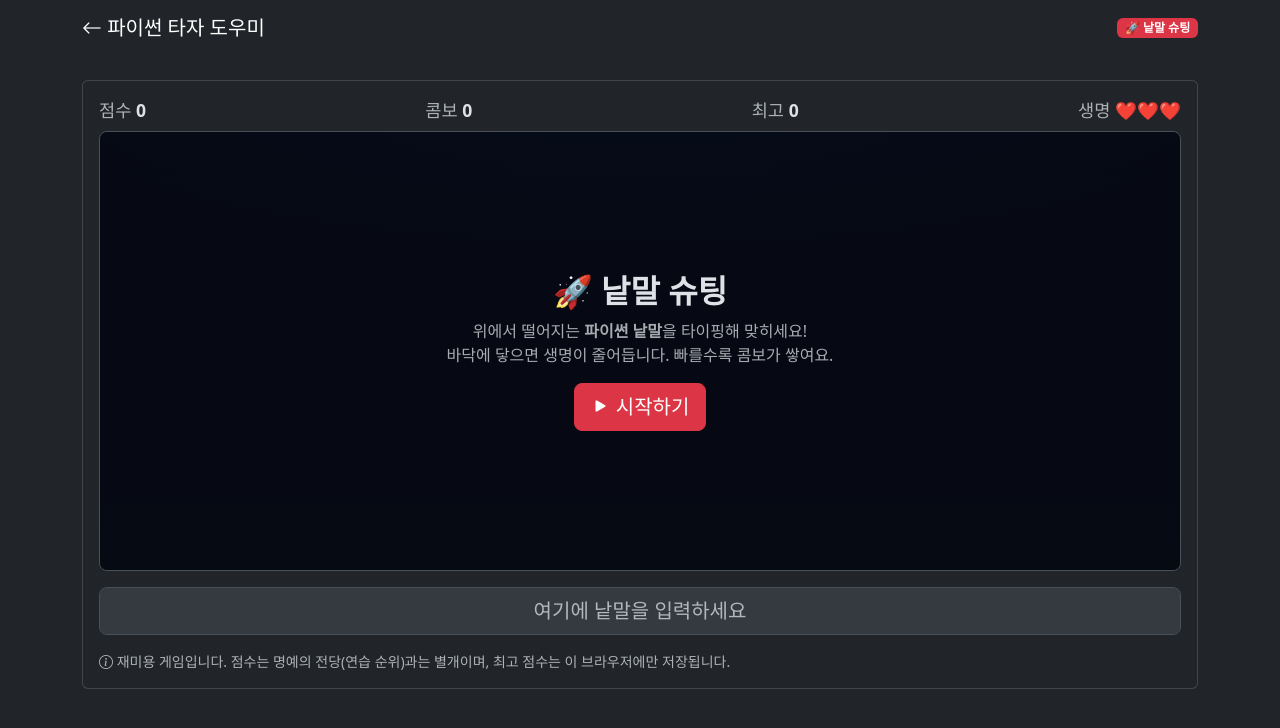
After one commit to kuekkuek85-85/python_typing_helper, a Flask app: page /game/word-shooter in a window 1280 px wide. The commit adds this page. Shown: the top 728 px of the page. Run offline with Flask 3, Linux system fonts and the light colour scheme; some libraries are stand-ins or nearby versions.

Commit message:
타자 게임 「낱말 슈팅」 추가 (재미용, 클라이언트 전용) (#10)
학생들이 재미있게 연습하도록 타자 게임 메뉴를 넣었다. 떨어지는 파이썬
낱말을 타이핑해 맞히는 ZType 스타일 게임이다. 빠르게 맞힐수록 콤보가
쌓이고, 바닥에 닿으면 생명이 줄어 생명 3개를 다 쓰면 끝난다.

- content.py: GAME_WORDS(파이썬 키워드·내장 함수·터틀 메서드) 추가
- app.py: GET /game/word-shooter 라우트
- templates/game_word_shooter.html: 게임 화면(HUD·게임 영역·입력창)
- static/js/game_word_shooter.js: 낙하·타이핑 매칭·콤보·난이도·게임오버
- static/css/custom.css: 게임 스타일
- index.html: 홈에 '타자 게임' 섹션(낱말 슈팅 링크)

재미용이라 서버 검증·명예의 전당(순위)과 분리했다. 최고 점수는
브라우저(localStorage)에만 저장한다. 반 경쟁용 게임 전용 순위표는
다음 단계에서 서버에 붙인다.


Claude-Session: https://claude.ai/code/session_015A4qsHwNLu649VBiGbKKMi

Co-authored-by: Claude <noreply@anthropic.com>

```diff
--- a/app.py
+++ b/app.py
@@ -258,6 +258,12 @@ def _register_routes(app: Flask) -> None:
             practice_seconds=config.PRACTICE_SECONDS,
             keystroke_flush_ms=config.KEYSTROKE_FLUSH_MS,
         )
+
+    @app.route('/game/word-shooter')
+    def game_word_shooter():
+        """타자 게임 「낱말 슈팅」. 재미용이라 서버 검증·순위표와 분리돼 있고,
+        떨어지는 파이썬 낱말을 타이핑해 맞히는 클라이언트 게임이다."""
+        return render_template('game_word_shooter.html', words=content.GAME_WORDS)
 
     @app.route('/health')
     def health():
--- a/static/css/custom.css
+++ b/static/css/custom.css
@@ -433,3 +433,76 @@
         background: #ffffff !important;
     }
 }
+
+/* ===== 타자 게임: 낱말 슈팅 ===== */
+.game-hud {
+    font-size: 1.1rem;
+    flex-wrap: wrap;
+    gap: 0.5rem 1rem;
+}
+
+.game-area {
+    position: relative;
+    height: 440px;
+    overflow: hidden;
+    border-radius: 0.5rem;
+    border: 1px solid var(--bs-border-color);
+    background:
+        radial-gradient(1200px 300px at 50% -10%, rgba(13, 110, 253, 0.18), transparent 60%),
+        linear-gradient(180deg, #0b1020 0%, #0d1424 100%);
+}
+
+/* 떨어지는 낱말 */
+.game-word {
+    position: absolute;
+    top: 0;
+    padding: 4px 12px;
+    font-family: 'Courier New', monospace;
+    font-size: 1.15rem;
+    font-weight: 600;
+    white-space: nowrap;
+    color: var(--bs-light);
+    background: rgba(33, 37, 41, 0.9);
+    border: 1px solid var(--bs-secondary);
+    border-radius: 6px;
+    box-shadow: 0 2px 6px rgba(0, 0, 0, 0.4);
+    will-change: top;
+}
+
+/* 지금까지 맞게 친 앞부분 */
+.game-word-typed {
+    color: #ffd43b;              /* 파이썬 노랑 */
+    text-decoration: underline;
+}
+
+/* 맞혔을 때 터지는 효과 */
+.game-word-hit {
+    animation: gameWordHit 0.15s ease-out forwards;
+}
+
+@keyframes gameWordHit {
+    to { transform: scale(1.6); opacity: 0; }
+}
+
+/* 바닥에 닿았을 때 영역이 잠깐 붉게 */
+.game-area-hurt {
+    box-shadow: inset 0 0 0 3px rgba(220, 53, 69, 0.8);
+}
+
+/* 시작/게임오버 오버레이 */
+.game-overlay {
+    position: absolute;
+    inset: 0;
+    display: flex;
+    align-items: center;
+    justify-content: center;
+    padding: 1rem;
+    background: rgba(5, 8, 16, 0.82);
+    z-index: 5;
+}
+
+@media (max-width: 768px) {
+    .game-area { height: 360px; }
+    .game-word { font-size: 1rem; padding: 3px 9px; }
+    .game-hud { font-size: 1rem; }
+}
--- /dev/null
+++ b/static/js/game_word_shooter.js
@@ -0,0 +1,276 @@
+/**
+ * 낱말 슈팅 - 타자 게임 (재미용, 클라이언트 전용)
+ *
+ * 위에서 떨어지는 파이썬 낱말을 타이핑해 맞힌다. 바닥에 닿으면 생명이 줄고,
+ * 빠르게 맞힐수록 콤보가 쌓인다. 점수는 서버에 저장하지 않으며(명예의 전당과
+ * 무관), 최고 점수만 이 브라우저(localStorage)에 남긴다.
+ */
+(function () {
+    'use strict';
+
+    var WORDS = (window.gameWords && window.gameWords.length) ? window.gameWords
+        : ['print', 'def', 'for', 'turtle', 'range'];
+    var BEST_KEY = 'wordShooterBest';
+
+    var el = {};
+    var state = null;
+    var rafId = null;
+
+    document.addEventListener('DOMContentLoaded', function () {
+        el = {
+            area: document.getElementById('gameArea'),
+            input: document.getElementById('gameInput'),
+            score: document.getElementById('gameScore'),
+            combo: document.getElementById('gameCombo'),
+            best: document.getElementById('gameBest'),
+            lives: document.getElementById('gameLives'),
+            overlay: document.getElementById('gameOverlay'),
+            overlayTitle: document.getElementById('overlayTitle'),
+            overlayText: document.getElementById('overlayText'),
+            startBtn: document.getElementById('startBtn')
+        };
+
+        el.best.textContent = loadBest();
+        el.startBtn.addEventListener('click', startGame);
+        el.input.addEventListener('input', handleInput);
+        // 한글 입력 모드면 글자가 안 맞으므로, 연습 화면과 같은 영문 힌트를 준다.
+        el.input.setAttribute('lang', 'en');
+
+        // 탭을 벗어나면 잠시 멈춰 낱말이 쌓이지 않게 한다.
+        document.addEventListener('visibilitychange', function () {
+            if (document.hidden && state && state.running) pause();
+        });
+    });
+
+    // --- 최고 점수 (localStorage) ----------------------------------------
+    function loadBest() {
+        try { return parseInt(localStorage.getItem(BEST_KEY), 10) || 0; }
+        catch (e) { return 0; }
+    }
+
+    function saveBest(score) {
+        try { localStorage.setItem(BEST_KEY, String(score)); }
+        catch (e) { /* 사생활 보호 모드 등에서는 그냥 넘어간다 */ }
+    }
+
+    // --- 게임 시작/종료 --------------------------------------------------
+    function startGame() {
+        state = {
+            words: [],
+            score: 0,
+            combo: 0,
+            lives: 3,
+            running: true,
+            lastSpawn: 0,
+            lastFrame: 0,
+            best: loadBest()
+        };
+
+        // 이전 판의 낱말 DOM을 모두 치운다.
+        var old = el.area.querySelectorAll('.game-word');
+        for (var i = 0; i < old.length; i++) old[i].remove();
+
+        el.overlay.classList.add('d-none');
+        el.input.disabled = false;
+        el.input.value = '';
+        el.input.focus();
+        updateHud();
+        rafId = window.requestAnimationFrame(loop);
+    }
+
+    function pause() {
+        if (!state) return;
+        state.running = false;
+        if (rafId) window.cancelAnimationFrame(rafId);
+        showOverlay('⏸ 잠깐 멈춤', '다시 시작하려면 버튼을 누르세요.', '이어서 하기');
+    }
+
+    function gameOver() {
+        state.running = false;
+        if (rafId) window.cancelAnimationFrame(rafId);
+        el.input.disabled = true;
+
+        var best = loadBest();
+        if (state.score > best) { best = state.score; saveBest(best); }
+        el.best.textContent = best;
+
+        var newRecord = state.score >= best && state.score > 0;
+        showOverlay(
+            '게임 끝!',
+            '점수 <strong>' + state.score + '</strong>' +
+            (newRecord ? ' · 🎉 최고 기록!' : ' · 최고 ' + best),
+            '다시 하기'
+        );
+    }
+
+    function showOverlay(title, html, btnLabel) {
+        el.overlayTitle.textContent = title;
+        el.overlayText.innerHTML = html;
+        el.startBtn.innerHTML = '<i class="bi bi-play-fill"></i> ' + btnLabel;
+        el.overlay.classList.remove('d-none');
+    }
+
+    // --- 메인 루프 -------------------------------------------------------
+    function loop(now) {
+        if (!state || !state.running) return;
+        if (!state.lastFrame) state.lastFrame = now;
+        var dt = Math.min((now - state.lastFrame) / 1000, 0.1); // 큰 점프 방지
+        state.lastFrame = now;
+
+        maybeSpawn(now);
+        moveWords(dt);
+
+        rafId = window.requestAnimationFrame(loop);
+    }
+
+    function difficulty() {
+        // 점수가 오를수록 더 자주, 더 빠르게 떨어진다.
+        var level = state.score / 400;
+        return {
+            spawnInterval: Math.max(650, 1700 - level * 180),  // ms
+            fallSpeed: Math.min(130, 45 + level * 9)           // px/s
+        };
+    }
+
+    function maybeSpawn(now) {
+        var diff = difficulty();
+        if (now - state.lastSpawn < diff.spawnInterval) return;
+        state.lastSpawn = now;
+        spawnWord(diff.fallSpeed);
+    }
+
+    function spawnWord(fallSpeed) {
+        // 지금 떠 있는 낱말과 겹치지 않는 것을 고른다(정확 일치가 헷갈리지 않게).
+        var active = {};
+        for (var i = 0; i < state.words.length; i++) active[state.words[i].text] = true;
+        var pool = WORDS.filter(function (w) { return !active[w]; });
+        if (!pool.length) return;
+        var text = pool[Math.floor(Math.random() * pool.length)];
+
+        var node = document.createElement('div');
+        node.className = 'game-word';
+        node.textContent = text;
+        el.area.appendChild(node);
+
+        var areaW = el.area.clientWidth;
+        var maxX = Math.max(0, areaW - node.offsetWidth - 8);
+        var x = Math.floor(Math.random() * maxX) + 4;
+        node.style.left = x + 'px';
+        node.style.top = '0px';
+
+        state.words.push({ el: node, text: text, y: 0, speed: fallSpeed });
+    }
+
+    function moveWords(dt) {
+        var bottom = el.area.clientHeight;
+        for (var i = state.words.length - 1; i >= 0; i--) {
+            var w = state.words[i];
+            w.y += w.speed * dt;
+            w.el.style.top = w.y + 'px';
+            if (w.y + w.el.offsetHeight >= bottom) {
+                // 바닥에 닿음 → 생명 감소
+                w.el.remove();
+                state.words.splice(i, 1);
+                loseLife();
+            }
+        }
+    }
+
+    function loseLife() {
+        state.lives -= 1;
+        state.combo = 0;
+        el.input.value = '';
+        updateHud();
+        flashArea();
+        if (state.lives <= 0) gameOver();
+    }
+
+    // --- 타이핑 처리 -----------------------------------------------------
+    function handleInput() {
+        if (!state || !state.running) return;
+
+        // 영문 글자만 남긴다(한글 IME가 켜져 있어도 게임이 멈추지 않게).
+        var candidate = (el.input.value || '').replace(/[^A-Za-z]/g, '');
+
+        if (candidate === '') { el.input.value = ''; render(''); return; }
+
+        // 떠 있는 낱말 중 이 입력으로 시작하는 게 있는지 본다.
+        var matches = state.words.filter(function (w) {
+            return w.text.indexOf(candidate) === 0;
+        });
+
+        if (!matches.length) {
+            // 어떤 낱말과도 안 맞으면 방금 친 글자는 무시한다(진행 중이던 입력은 지킨다).
+            var kept = candidate.slice(0, -1);
+            el.input.value = kept;
+            flashInput();
+            render(kept);
+            return;
+        }
+
+        el.input.value = candidate;
+
+        // 정확히 완성된 낱말이 있으면 맞힌 것(바닥에 가까운 것부터).
+        var done = matches
+            .filter(function (w) { return w.text === candidate; })
+            .sort(function (a, b) { return b.y - a.y; })[0];
+
+        if (done) {
+            destroyWord(done);
+            el.input.value = '';
+            render('');
+        } else {
+            render(candidate);
+        }
+    }
+
+    function destroyWord(word) {
+        var idx = state.words.indexOf(word);
+        if (idx === -1) return;
+        word.el.classList.add('game-word-hit');
+        var node = word.el;
+        window.setTimeout(function () { node.remove(); }, 150);
+        state.words.splice(idx, 1);
+
+        state.combo += 1;
+        // 점수 = 글자 수 × (1 + 콤보 보너스). 빨리 연달아 맞힐수록 많이 받는다.
+        state.score += word.text.length * (1 + Math.floor(state.combo / 3));
+        if (state.score > state.best) state.best = state.score;
+        updateHud();
+    }
+
+    /** 입력 중인 글자에 맞춰 각 낱말의 맞힌 앞부분을 강조한다. */
+    function render(buffer) {
+        for (var i = 0; i < state.words.length; i++) {
+            var w = state.words[i];
+            if (buffer && w.text.indexOf(buffer) === 0) {
+                w.el.innerHTML = '<span class="game-word-typed">' +
+                    escapeHtml(buffer) + '</span>' + escapeHtml(w.text.slice(buffer.length));
+            } else {
+                w.el.textContent = w.text;
+            }
+        }
+    }
+
+    // --- 표시 갱신 -------------------------------------------------------
+    function updateHud() {
+        el.score.textContent = state.score;
+        el.combo.textContent = state.combo;
+        el.best.textContent = Math.max(state.best, loadBest());
+        el.lives.textContent = state.lives > 0 ? '❤️'.repeat(state.lives) : '💀';
+    }
+
+    function flashArea() {
+        el.area.classList.add('game-area-hurt');
+        window.setTimeout(function () { el.area.classList.remove('game-area-hurt'); }, 200);
+    }
+
+    function flashInput() {
+        el.input.classList.add('is-invalid');
+        window.setTimeout(function () { el.input.classList.remove('is-invalid'); }, 150);
+    }
+
+    function escapeHtml(s) {
+        return String(s).replace(/&/g, '&amp;').replace(/</g, '&lt;').replace(/>/g, '&gt;');
+    }
+})();
--- /dev/null
+++ b/templates/game_word_shooter.html
@@ -0,0 +1,76 @@
+<!DOCTYPE html>
+<html lang="ko" data-bs-theme="dark">
+<head>
+    <meta charset="UTF-8">
+    <meta name="viewport" content="width=device-width, initial-scale=1.0">
+    <title>낱말 슈팅 - 파이썬 타자 도우미</title>
+    <link href="{{ url_for('static', filename='vendor/bootstrap/bootstrap.min.css') }}" rel="stylesheet">
+    <link href="{{ url_for('static', filename='vendor/bootstrap-icons/bootstrap-icons.min.css') }}" rel="stylesheet">
+    <link rel="icon" href="{{ url_for('static', filename='favicon.svg') }}" type="image/svg+xml">
+    <link href="{{ url_for('static', filename='css/custom.css') }}" rel="stylesheet">
+</head>
+<body>
+    <nav class="navbar navbar-expand-lg">
+        <div class="container">
+            <a href="{{ url_for('index') }}" class="navbar-brand">
+                <i class="bi bi-arrow-left"></i>
+                파이썬 타자 도우미
+            </a>
+            <span class="badge bg-danger">🚀 낱말 슈팅</span>
+        </div>
+    </nav>
+
+    <div class="container mt-4">
+        <div class="card">
+            <div class="card-body">
+                <!-- HUD -->
+                <div class="d-flex justify-content-between align-items-center mb-2 game-hud">
+                    <div><span class="text-muted">점수</span> <strong id="gameScore">0</strong></div>
+                    <div><span class="text-muted">콤보</span> <strong id="gameCombo">0</strong></div>
+                    <div><span class="text-muted">최고</span> <strong id="gameBest">0</strong></div>
+                    <div><span class="text-muted">생명</span> <strong id="gameLives">❤️❤️❤️</strong></div>
+                </div>
+
+                <!-- 게임 영역 -->
+                <div id="gameArea" class="game-area">
+                    <!-- 떨어지는 낱말이 여기에 생긴다 -->
+
+                    <!-- 시작/게임오버 오버레이 -->
+                    <div id="gameOverlay" class="game-overlay">
+                        <div class="text-center">
+                            <h3 id="overlayTitle" class="mb-2">🚀 낱말 슈팅</h3>
+                            <p id="overlayText" class="text-muted mb-3">
+                                위에서 떨어지는 <strong>파이썬 낱말</strong>을 타이핑해 맞히세요!<br>
+                                바닥에 닿으면 생명이 줄어듭니다. 빠를수록 콤보가 쌓여요.
+                            </p>
+                            <button id="startBtn" class="btn btn-danger btn-lg">
+                                <i class="bi bi-play-fill"></i> 시작하기
+                            </button>
+                        </div>
+                    </div>
+                </div>
+
+                <!-- 입력창 -->
+                <div class="mt-3">
+                    <input type="text" id="gameInput" class="form-control form-control-lg text-center"
+                           placeholder="여기에 낱말을 입력하세요"
+                           autocomplete="off" spellcheck="false" lang="en" inputmode="latin" disabled>
+                </div>
+
+                <p class="text-muted small mt-3 mb-0">
+                    <i class="bi bi-info-circle"></i>
+                    재미용 게임입니다. 점수는 명예의 전당(연습 순위)과는 별개이며, 최고 점수는 이 브라우저에만 저장됩니다.
+                </p>
+            </div>
+        </div>
+    </div>
+
+    <script src="{{ url_for('static', filename='vendor/bootstrap/popper.min.js') }}"></script>
+    <script src="{{ url_for('static', filename='vendor/bootstrap/bootstrap.min.js') }}"></script>
+    <script>
+        // 떨어질 낱말 풀(파이썬 키워드·함수·터틀 메서드). content.GAME_WORDS에서 내려온다.
+        window.gameWords = {{ words | tojson }};
+    </script>
+    <script src="{{ url_for('static', filename='js/game_word_shooter.js') }}"></script>
+</body>
+</html>
```
Also changed, not shown: content.py (+20 -0 lines), templates/index.html (+17 -0 lines), tests/test_game.py (added, +31 -0 lines).
